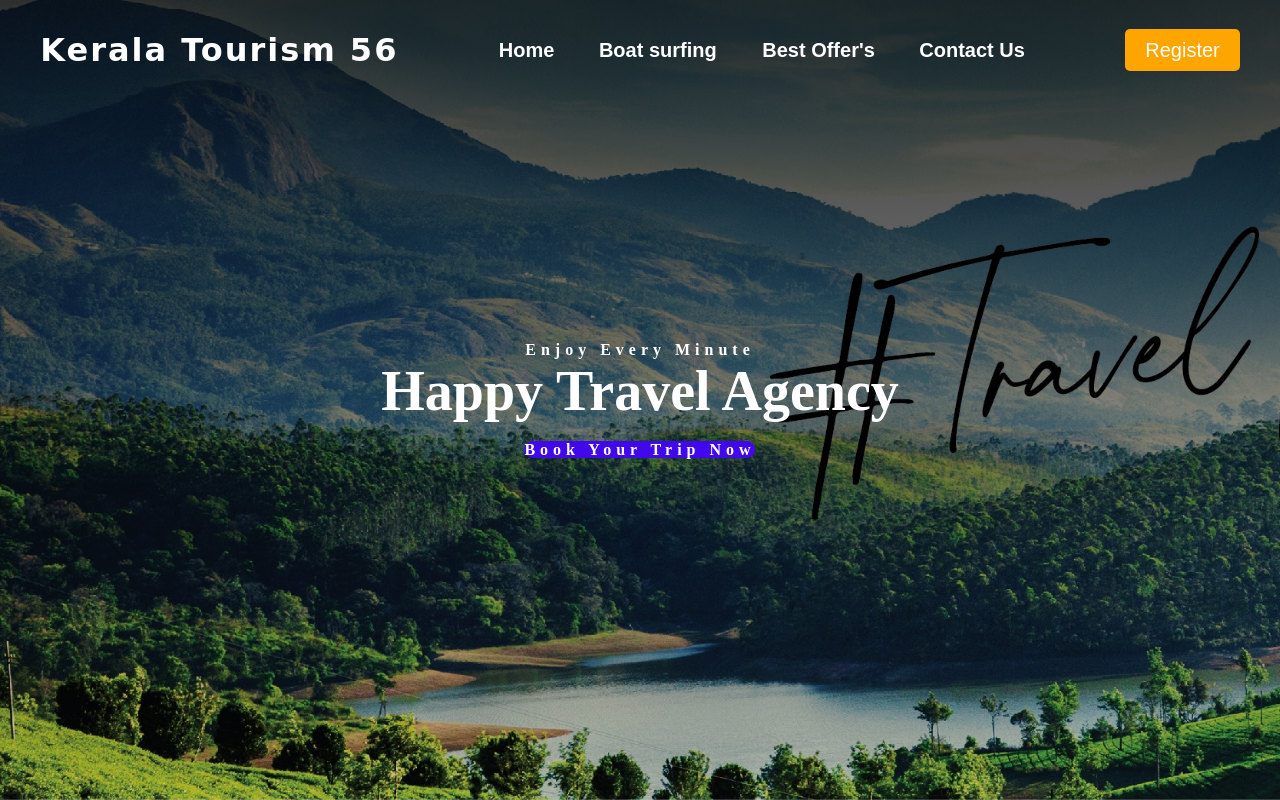
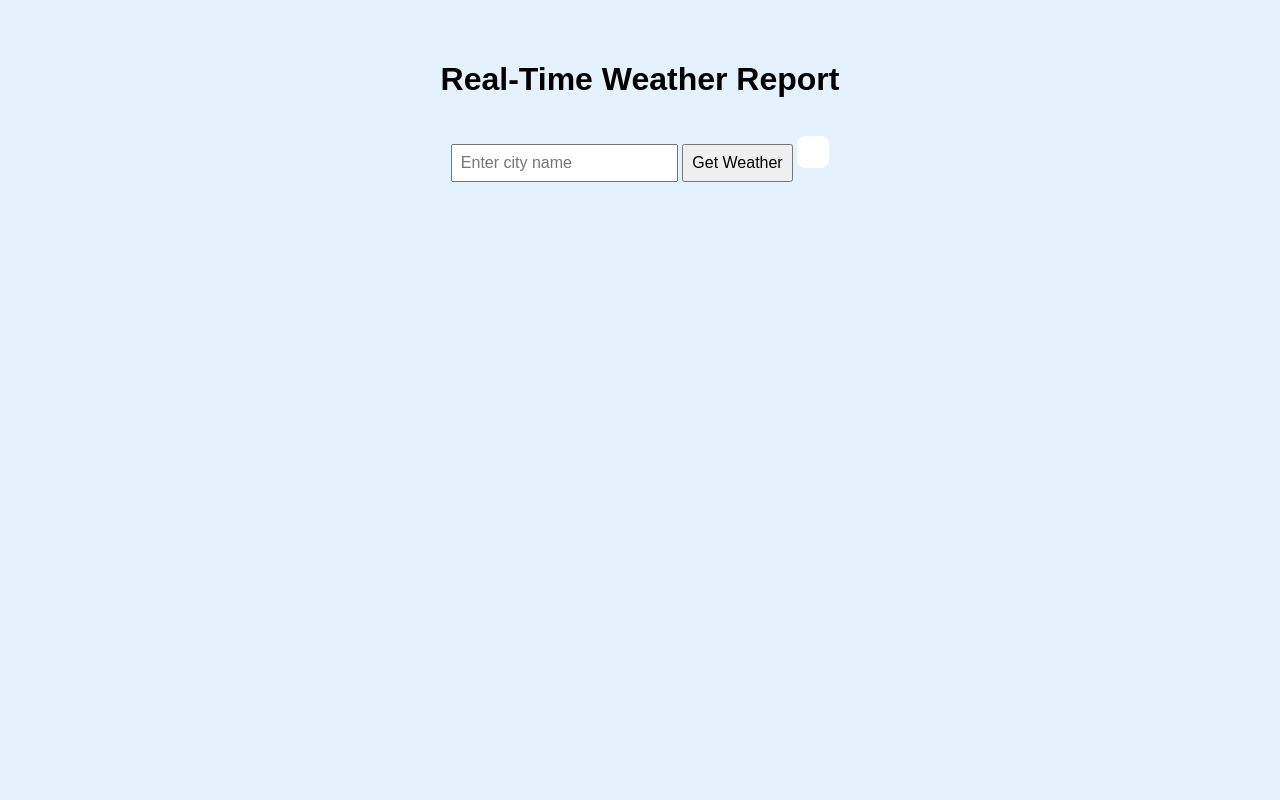
Before and after one commit to killerangaswamy56/my-static-site, a plain HTML site: page index.html in a window 1280 px wide. Drawn offline with Linux system fonts and the light colour scheme.

Commit message:
Update index.html

```diff
--- a/index.html
+++ b/index.html
@@ -1,131 +1,73 @@
 <!DOCTYPE html>
 <html lang="en">
 <head>
-    <link rel="preconnect" href="https://fonts.googleapis.com">
-<link rel="preconnect" href="https://fonts.gstatic.com" crossorigin>
-<link href="https://fonts.googleapis.com/css2?family=Teko&display=swap" rel="stylesheet">
-    <meta charset="UTF-8">
-    <meta http-equiv="X-UA-Compatible" content="IE=edge">
-    <meta name="viewport" content="width=device-width, initial-scale=1.0">
-    <title>Landing Page</title>
-    <style type="text/css">
-        *{
-            padding: 0;
-            margin: 0;
-            box-sizing: border-box;
-        }
-        header{
-            width: 100%;
-            height: 100vh;
-            background:linear-gradient(rgba(0,0,0,0.8),rgba(0,0,0,0.2)),url("Background1.jpg");
-            background-size: cover;
-        }
-        nav{
-            width: 100%;
-            height: 100px;
-            background-size: cover;
-            color: white;
-            display: flex;
-            justify-content: space-around;
-            align-items: center;
-            font-family: sans-serif;
-        }
-        .logo{
-            font-size: 2em;
-            letter-spacing: 2px;
-            font-family: cursive;
-
-        }
-        .Menu a{
-            text-decoration: none;
-            color: white;
-            padding: 10px 20px;
-            font-size: 20px;
-            position: relative;
-        }
-        .Menu a:before{
-            content: '';
-            position: absolute;
-            top: 0;
-            left: 0;
-            width: 0%;
-            height: 100%;
-            border-bottom: 2px solid rgb(9, 255, 0);
-            transition: 0.4s linear;
-        }
-
-        .Menu a:hover:before{
-            width: 90%;
-        }
-
-        .Register a{
-            text-decoration: none;
-            color: white;
-            padding: 10px 20px;
-            font-size: 20px;
-            background: orange;
-            border-radius: 5px;
-            transition: 0.4s linear;
-        }
-
-        .Register a:hover{
-            background: transparent;
-            border: 1px solid red;
-        }
-        .h-txt{
-            max-width: 650px;
-            position: absolute;
-            top: 50%;
-            left: 50%;
-            transform: translate(-50%,-50%);
-            text-align: center;
-            color: white;
-        }
-        .h-txt span{
-            letter-spacing: 5px;
-        }
-
-        .h-txt h1{
-            font-size: 3.5em;
-        }
-
-        .h-txt a{
-            text-decoration: none;
-            background: rgb(65, 8, 235);
-            color: white;
-            padding: 15px,25px;
-            letter-spacing: 5px;
-            transition: 0.4s linear;
-            border-radius: 10px;
-        }
-        .h-txt a:hover{
-        background: transparent;
-            border: 1px solid red;
-        }
-    </style>
+  <meta charset="UTF-8" />
+  <meta name="viewport" content="width=device-width, initial-scale=1.0"/>
+  <title>Weather Report</title>
+  <style>
+    body {
+      font-family: Arial, sans-serif;
+      padding: 2rem;
+      background: #e3f2fd;
+      text-align: center;
+    }
+    input, button {
+      padding: 0.5rem;
+      font-size: 1rem;
+    }
+    #weather {
+      margin-top: 1rem;
+      background: white;
+      padding: 1rem;
+      border-radius: 8px;
+      display: inline-block;
+    }
+  </style>
 </head>
 <body>
-    <header>
-        <nav>
-            <div class="logo">
-                <b>Kerala Tourism  56</b>
-            </div>
-            <div class="Menu">
-                <a href="#"><b>Home</b></a>
-                <a href="#"><b>Boat surfing </b></a>
-                <a href="#"><b>Best Offer's</b></a>
-                <a href="#"><b>Contact Us</b></a>
-            </div>
-            <div class="Register">
-                <a href="#">Register</a>
-            </div>
-        </nav>
-        <section class="h-txt">
-            <span><b>Enjoy Every Minute</b></span>
-            <h1><b>Happy Travel Agency</b></h1>
-            <br>
-            <a href="#"><b>Book Your Trip Now</b></a>
-        </section>
-</header>
+  <h1>Real-Time Weather Report</h1>
+  <input type="text" id="cityInput" placeholder="Enter city name" />
+  <button onclick="getWeather()">Get Weather</button>
+  <div id="weather"></div>
+
+  <script>
+    const OPENCAGE_API_KEY = 'https://api.open-meteo.com/v1/forecast?latitude=52.52&longitude=13.41&hourly=temperature_2m,relative_humidity_2m,dew_point_2m,apparent_temperature,precipitation_probability,precipitation,rain,showers,snowfall,snow_depth,temperature_180m'; // Replace this
+
+    async function getCoordinates(city) {
+      const url = `https://api.opencagedata.com/geocode/v1/json?q=${encodeURIComponent(city)}&key=${OPENCAGE_API_KEY}`;
+      const res = await fetch(url);
+      const data = await res.json();
+      if (data.results.length > 0) {
+        return data.results[0].geometry;
+      } else {
+        throw new Error("City not found");
+      }
+    }
+
+    async function getWeather() {
+      const city = document.getElementById('cityInput').value.trim();
+      const weatherDiv = document.getElementById('weather');
+      weatherDiv.innerHTML = 'Loading...';
+
+      try {
+        const coords = await getCoordinates(city);
+        const { latitude, longitude } = coords;
+
+        const weatherUrl = `https://api.open-meteo.com/v1/forecast?latitude=${latitude}&longitude=${longitude}&current_weather=true`;
+        const res = await fetch(weatherUrl);
+        const data = await res.json();
+
+        const w = data.current_weather;
+        weatherDiv.innerHTML = `
+          <h2>Weather in ${city}</h2>
+          <p><strong>Temperature:</strong> ${w.temperature}°C</p>
+          <p><strong>Wind Speed:</strong> ${w.windspeed} km/h</p>
+          <p><strong>Time:</strong> ${w.time}</p>
+        `;
+      } catch (err) {
+        weatherDiv.innerHTML = `<p style="color:red;">Error: ${err.message}</p>`;
+      }
+    }
+  </script>
 </body>
 </html>
```
